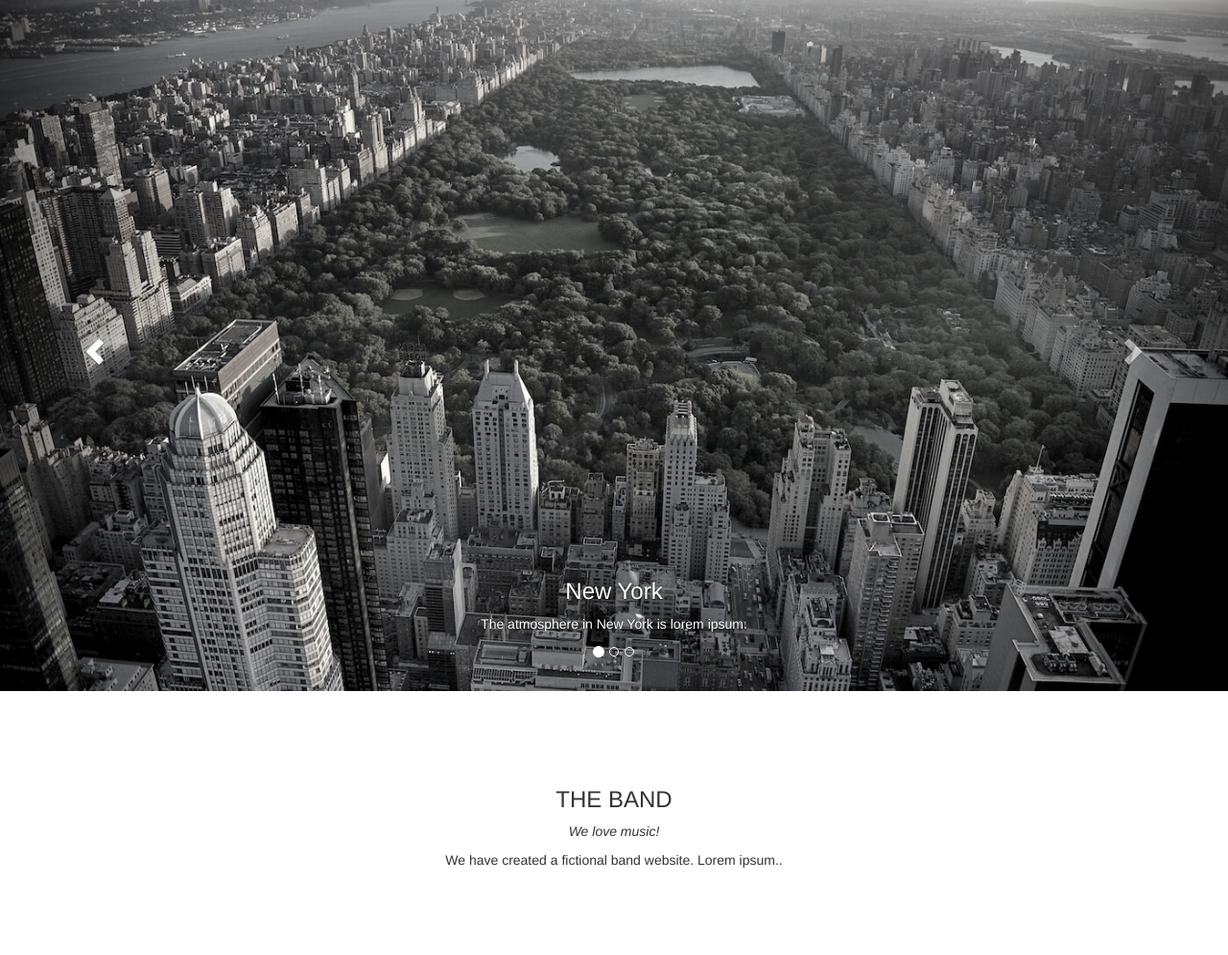
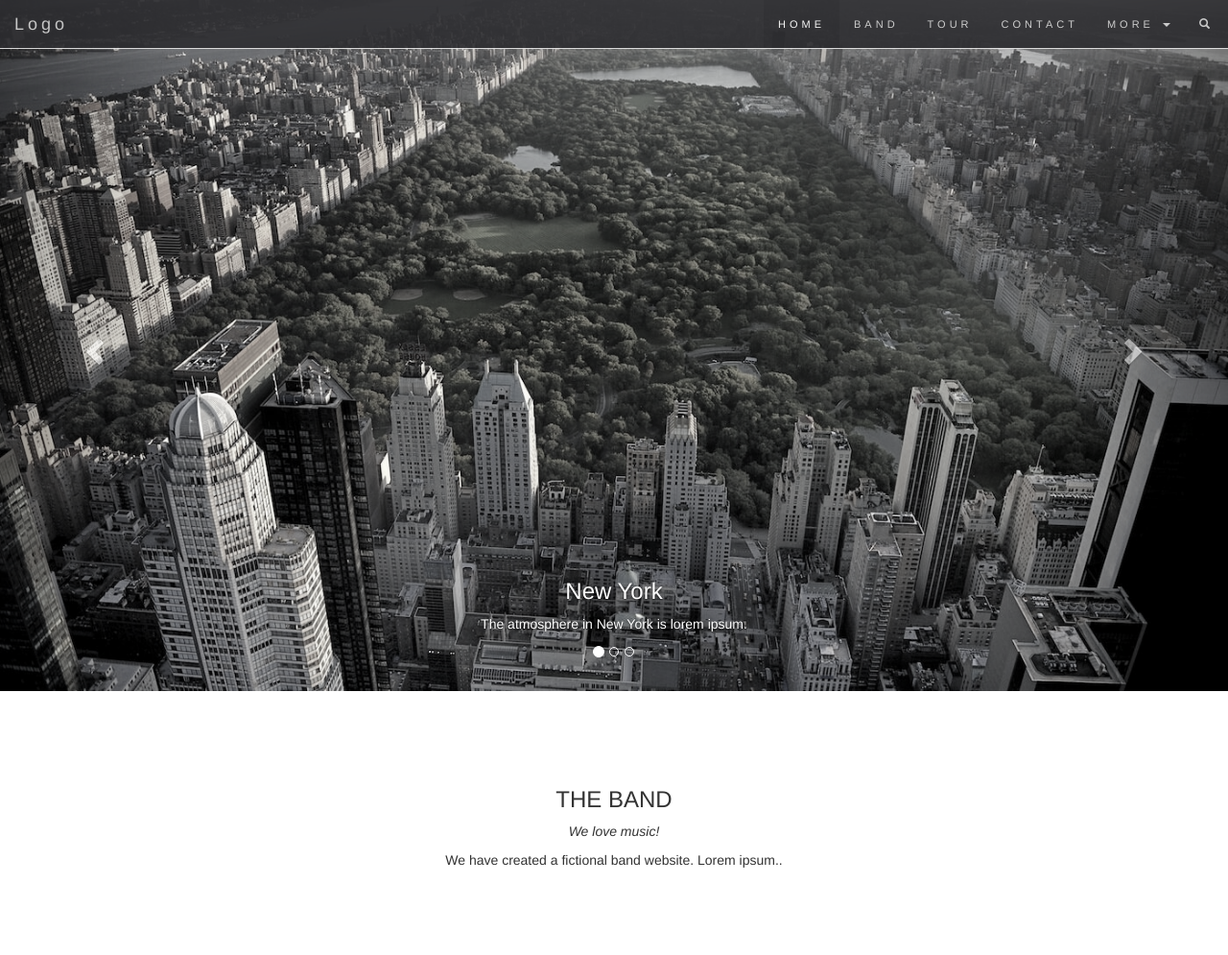
Before and after one commit to Assuliya/meaning, a Django app: page / in a window 1280 px wide. Shown: the top 995 px of the page at 96% size. Run offline with Django 3.2, Linux system fonts and the light colour scheme; some libraries are stand-ins or nearby versions.

Commit message:
navbar with a scrollspy added

```diff
--- a/apps/meaning_shop/static/meaning_shop/css/main.css
+++ b/apps/meaning_shop/static/meaning_shop/css/main.css
@@ -1,3 +1,53 @@
+/* Add a dark background color with a little bit see-through */
+.navbar {
+    margin-bottom: 0;
+    background-color: #2d2d30 !important;
+    border: 0;
+    font-size: 11px !important;
+    letter-spacing: 4px;
+    opacity:0.9;
+}
+
+/* Add a gray color to all navbar links */
+.navbar li a, .navbar .navbar-brand {
+    color: #d5d5d5 !important;
+}
+
+/* On hover, the links will turn white */
+.navbar-nav li a:hover {
+    color: #fff !important;
+}
+
+/* The active link */
+.navbar-nav li.active a {
+    color: #fff !important;
+    background-color:#29292c !important;
+}
+
+/* Remove border color from the collapsible button */
+.navbar-default .navbar-toggle {
+    border-color: transparent;
+}
+
+/* Dropdown */
+.open .dropdown-toggle {
+    color: #fff ;
+    background-color: #555 !important;
+}
+
+/* Dropdown links */
+.dropdown-menu li a {
+    color: #000 !important;
+}
+
+/* On hover, the dropdown links will turn red */
+.dropdown-menu li a:hover {
+    background-color: red !important;
+}
+
+
+
+
 .container {
     padding: 80px 120px;
 }
--- a/apps/meaning_shop/templates/meaning_shop/index.html
+++ b/apps/meaning_shop/templates/meaning_shop/index.html
@@ -14,7 +14,6 @@
     <script src="http://maps.googleapis.com/maps/api/js"></script>
     <script>
       var myCenter = new google.maps.LatLng(41.878114, -87.629798);
-
       function initialize() {
       var mapProp = {
       center:myCenter,
@@ -23,21 +22,55 @@
       draggable:false,
       mapTypeId:google.maps.MapTypeId.ROADMAP
       };
-
       var map = new google.maps.Map(document.getElementById("googleMap"),mapProp);
-
       var marker = new google.maps.Marker({
       position:myCenter,
       });
-
       marker.setMap(map);
       }
-
       google.maps.event.addDomListener(window, 'load', initialize);
     </script>
 
 </head>
-<body>
+
+
+
+<body id="myPage" data-spy="scroll" data-target=".navbar" data-offset="50">
+
+  <nav class="navbar navbar-default navbar-fixed-top">
+    <div class="container-fluid">
+      <div class="navbar-header">
+        <button type="button" class="navbar-toggle" data-toggle="collapse" data-target="#myNavbar">
+          <span class="icon-bar"></span>
+          <span class="icon-bar"></span>
+          <span class="icon-bar"></span>
+        </button>
+        <a class="navbar-brand" href="#">Logo</a>
+      </div>
+      <div class="collapse navbar-collapse" id="myNavbar">
+        <ul class="nav navbar-nav navbar-right">
+          <li><a href="#home">HOME</a></li>
+          <li><a href="#band">BAND</a></li>
+          <li><a href="#tour">TOUR</a></li>
+          <li><a href="#contact">CONTACT</a></li>
+          <li class="dropdown">
+            <a class="dropdown-toggle" data-toggle="dropdown" href="#">MORE
+              <span class="caret"></span>
+            </a>
+            <ul class="dropdown-menu">
+              <li><a href="#">Merchandise</a></li>
+              <li><a href="#">Extras</a></li>
+              <li><a href="#">Media</a></li>
+            </ul>
+          </li>
+          <li><a href="#"><span class="glyphicon glyphicon-search"></span></a></li>
+        </ul>
+      </div>
+    </div>
+  </nav>
+
+
+
   {% load static %}
   <div id="myCarousel" class="carousel slide" data-ride="carousel">
     <!-- Indicators -->
@@ -56,7 +89,6 @@
           <p>The atmosphere in New York is lorem ipsum.</p>
         </div>
       </div>
-
       <div class="item">
         <img src='{% static "meaning_shop/images/chicago.jpg"%}' alt="Chicago">
         <div class="carousel-caption">
@@ -64,7 +96,6 @@
           <p>Thank you, Chicago - A night we won't forget.</p>
         </div>
       </div>
-
       <div class="item">
         <img src='{% static "meaning_shop/images/los_angeles.jpg"%}' alt="Los Angeles">
         <div class="carousel-caption">
@@ -86,7 +117,8 @@
   </div>
 
 
-  <div class="container text-center">
+
+  <div id="band" class="container text-center">
     <h3>THE BAND</h3>
     <p><em>We love music!</em></p>
     <p>We have created a fictional band website. Lorem ipsum..</p>
@@ -130,7 +162,7 @@
 
 
   <div class="bg-1">
-    <div class="container">
+    <div id="tour" class="container">
       <h3 class="text-center">TOUR DATES</h3>
       <p class="text-center">Lorem ipsum we'll play you some music.<br> Remember to book your tickets!</p>
 
@@ -139,8 +171,6 @@
         <li class="list-group-item">October <span class="label label-danger">Sold Out!</span></li>
         <li class="list-group-item">November <span class="badge">3</span></li>
       </ul>
-
-
 
       <div class="row text-center">
         <div class="col-sm-4">
@@ -209,7 +239,8 @@
   </div>
 
 
-  <div class="container">
+
+  <div id="contact" class="container">
     <h3 class="text-center">Contact</h3>
     <p class="text-center"><em>We love our fans!</em></p>
     <div class="row test">
@@ -236,6 +267,7 @@
         </div>
       </div>
     </div>
+
 
 
     <h3 class="text-center">From The Blog</h3>
@@ -266,5 +298,9 @@
   <div id="googleMap"></div>
 
 
+
+
+
+
 </body>
 </html>
```
